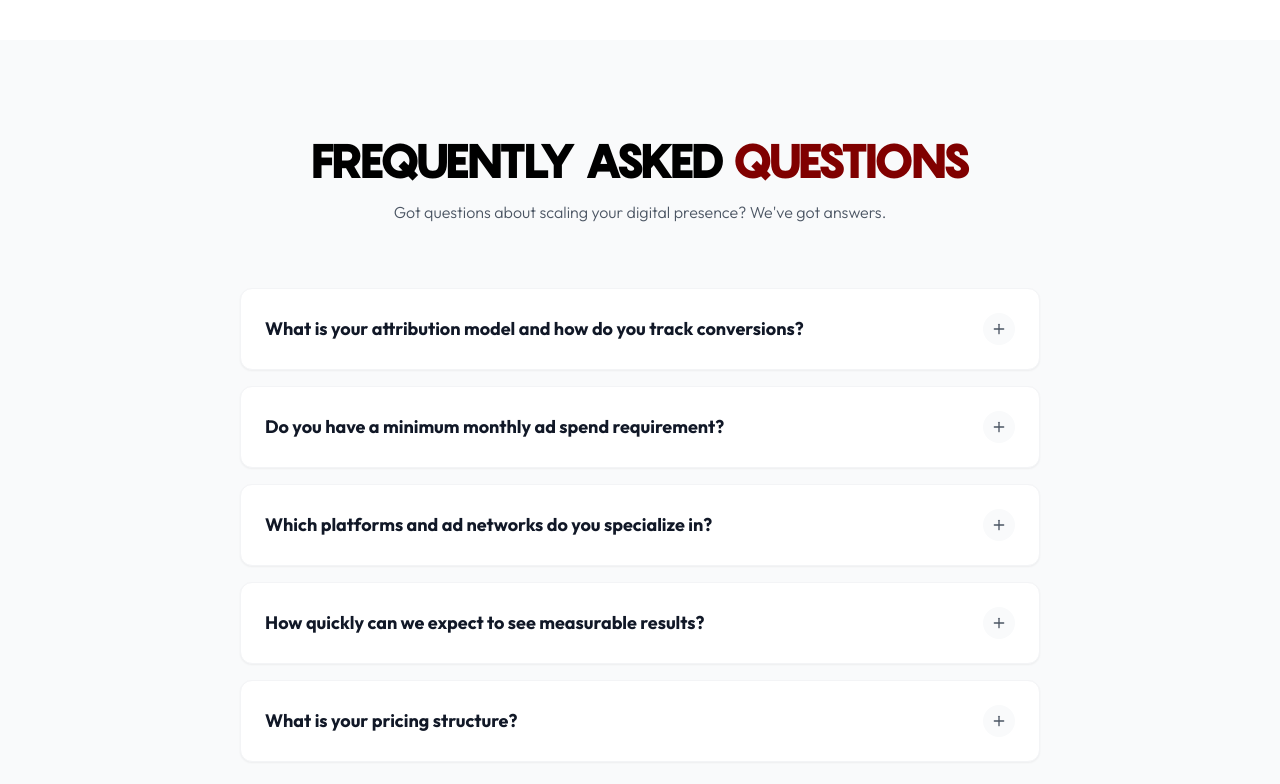
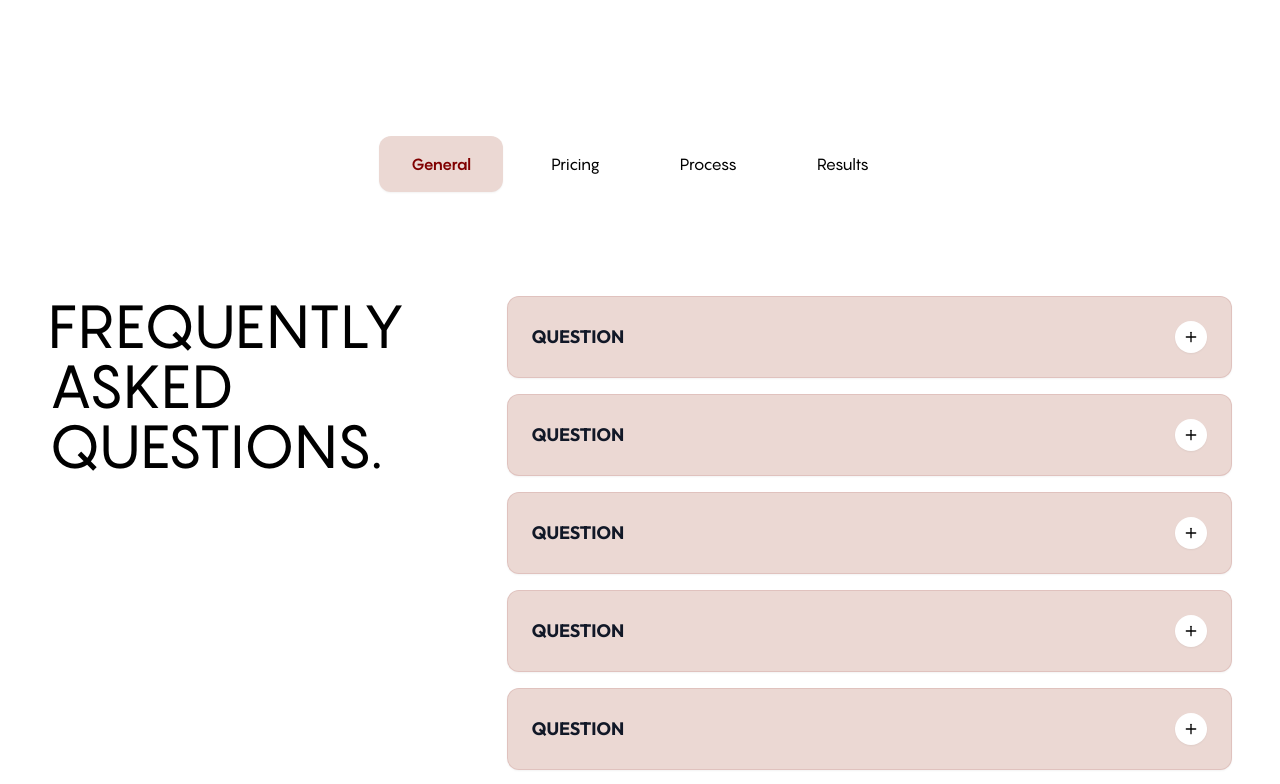
Before and after one commit to amanaanubhav/brndo.in, a React (Vite) app: page / in a window 1280 px wide. Shown: the part 1560-2344 px from the top of the page. Built offline with nearby package versions, Linux system fonts and the light colour scheme.

Commit message:
redevelope faq section

```diff
--- a/src/components/FAQ.jsx
+++ b/src/components/FAQ.jsx
@@ -2,87 +2,101 @@ import { useState } from 'react';
 import { motion, AnimatePresence } from 'framer-motion';
 import { Plus, Minus } from 'lucide-react';
 
-const faqs = [
-  {
-    question: "What is your attribution model and how do you track conversions?",
-    answer: "We utilize a hybrid attribution system combining direct server-side integrations (like Meta Conversions API and Google Offline Conversions) with platform-level tracking and post-purchase surveys. This bypasses browser-level blockages (iOS 14.5+) and allows us to track true, incremental ROAS and CAC."
-  },
-  {
-    question: "Do you have a minimum monthly ad spend requirement?",
-    answer: "Yes. To build a robust testing loop with statistically significant data, we partner with brands spending at least $10,000 per month. This budget allows us to run rapid creative and structural tests to find scaling opportunities quickly."
-  },
-  {
-    question: "Which platforms and ad networks do you specialize in?",
-    answer: "Our core specialization is in Meta (Facebook & Instagram Ads), Google Ads (Search, Performance Max, YouTube), and TikTok Ads. We also handle full landing page optimization (CRO) to ensure the traffic we buy actually converts."
-  },
-  {
-    question: "How quickly can we expect to see measurable results?",
-    answer: "Audits, tracking fixes, and initial creative testing go live within the first 14 days. While stabilization and minor optimizations occur in the first month, scalable and highly profitable growth typically matures between day 30 and 90."
-  },
-  {
-    question: "What is your pricing structure?",
-    answer: "We work on a custom flat-fee retainer plus a performance/percentage-of-spend model, depending on your business stage and scale. We align our goals directly with your target metrics (MER/ROAS) to make sure our growth is profitable for you."
-  }
-];
+const dummyFAQs = Array(6).fill({
+  question: "QUESTION",
+  answer: "Sample answer content. Lorem ipsum dolor sit amet."
+});
+
+const faqData = {
+  General: dummyFAQs,
+  Pricing: dummyFAQs,
+  Process: dummyFAQs,
+  Results: dummyFAQs
+};
+
+const tabs = ['General', 'Pricing', 'Process', 'Results'];
 
 export default function FAQ() {
+  const [activeTab, setActiveTab] = useState('General');
   const [openIndex, setOpenIndex] = useState(null);
 
   const toggleFAQ = (index) => {
     setOpenIndex(openIndex === index ? null : index);
   };
 
+  // Reset open accordion when tab changes
+  const handleTabChange = (tab) => {
+    setActiveTab(tab);
+    setOpenIndex(null);
+  };
+
   return (
-    <section id="faq" className="py-24 bg-gray-50 dark:bg-transparent transition-colors duration-300">
-      <div className="max-w-4xl mx-auto px-6 md:px-12 w-full">
+    <section id="faq" className="py-24 bg-white dark:bg-gray-950 transition-colors duration-300">
+      <div className="max-w-7xl mx-auto px-6 md:px-12 w-full">
 
-        {/* Header Block */}
-        <div className="text-center mb-16">
+        {/* Top Tabs */}
+        <div className="flex justify-center gap-2 md:gap-4 mb-16 md:mb-24 overflow-x-auto pb-2">
+          {tabs.map(tab => (
+            <button
+              key={tab}
+              onClick={() => handleTabChange(tab)}
+              className={`px-5 py-3 md:px-8 md:py-4 rounded-xl font-pangram text-sm md:text-base transition-all duration-300 whitespace-nowrap ${
+                activeTab === tab
+                  ? 'bg-brndo-lightRed text-brndo-red font-bold shadow-sm'
+                  : 'text-black dark:text-white font-normal hover:bg-gray-100 dark:hover:bg-gray-900'
+              }`}
+            >
+              {tab}
+            </button>
+          ))}
+        </div>
+
+        {/* Layout Container */}
+        <div className="flex flex-col lg:flex-row gap-12 lg:gap-24 w-full items-start">
+
+          {/* Left Side: Title */}
+          <div className="lg:w-1/3 lg:sticky lg:top-32">
             <motion.h2
-            initial={{ opacity: 0, y: 20 }}
-            whileInView={{ opacity: 1, y: 0 }}
+              initial={{ opacity: 0, x: -20 }}
+              whileInView={{ opacity: 1, x: 0 }}
               viewport={{ once: true }}
               transition={{ duration: 0.6 }}
-            className="font-pangram text-3xl md:text-5xl font-black text-black dark:text-white tracking-tighter uppercase mb-4"
+              className="font-pangram text-4xl md:text-5xl lg:text-6xl font-light text-black dark:text-white uppercase leading-tight tracking-wide"
             >
-            Frequently Asked <span className="text-brndo-red">Questions</span>
+              FREQUENTLY ASKED<br/>QUESTIONS.
             </motion.h2>
-          <motion.p
-            initial={{ opacity: 0, y: 20 }}
-            whileInView={{ opacity: 1, y: 0 }}
-            viewport={{ once: true }}
-            transition={{ duration: 0.6, delay: 0.1 }}
-            className="text-gray-600 dark:text-gray-400 font-light"
-          >
-            Got questions about scaling your digital presence? We've got answers.
-          </motion.p>
           </div>
 
-        {/* FAQ Accordion List */}
-        <div className="space-y-4">
-          {faqs.map((faq, idx) => {
+          {/* Right Side: FAQ Accordions */}
+          <div className="lg:w-2/3 space-y-4 w-full">
+            <AnimatePresence mode="wait">
+              <motion.div
+                key={activeTab}
+                initial={{ opacity: 0, y: 10 }}
+                animate={{ opacity: 1, y: 0 }}
+                exit={{ opacity: 0, y: -10 }}
+                transition={{ duration: 0.3 }}
+                className="space-y-4"
+              >
+                {faqData[activeTab].map((faq, idx) => {
                   const isOpen = openIndex === idx;
                   return (
-              <motion.div
+                    <div
                       key={idx}
-                initial={{ opacity: 0, y: 15 }}
-                whileInView={{ opacity: 1, y: 0 }}
-                viewport={{ once: true }}
-                transition={{ duration: 0.5, delay: idx * 0.05 }}
-                className="bg-white dark:bg-gray-900 border border-gray-100 dark:border-gray-800 rounded-xl overflow-hidden shadow-sm transition-colors duration-300"
+                      className="bg-brndo-lightRed dark:bg-brndo-red/10 border border-brndo-red/10 rounded-xl overflow-hidden shadow-sm transition-colors duration-300"
                     >
                       <button
                         onClick={() => toggleFAQ(idx)}
                         className="w-full flex items-center justify-between p-6 text-left focus:outline-none"
                       >
-                  <span className="font-bold text-gray-900 dark:text-white text-base md:text-lg pr-4 transition-colors hover:text-brndo-red">
+                        <span className="font-bold text-gray-900 dark:text-white text-base md:text-lg pr-4 transition-colors">
                           {faq.question}
                         </span>
-                  <div className="flex-shrink-0 w-8 h-8 rounded-full bg-gray-50 dark:bg-gray-800 flex items-center justify-center text-gray-600 dark:text-gray-400 transition-colors">
+                        <div className="flex-shrink-0 w-8 h-8 rounded-full bg-white dark:bg-gray-800 flex items-center justify-center text-gray-600 dark:text-gray-400 shadow-sm transition-colors">
                           {isOpen ? (
                             <Minus className="w-4 h-4 text-brndo-red" />
                           ) : (
-                      <Plus className="w-4 h-4" />
+                            <Plus className="w-4 h-4 text-black dark:text-white" />
                           )}
                         </div>
                       </button>
@@ -95,15 +109,19 @@ export default function FAQ() {
                             exit={{ height: 0, opacity: 0 }}
                             transition={{ duration: 0.3, ease: "easeInOut" }}
                           >
-                      <div className="px-6 pb-6 text-gray-600 dark:text-gray-400 font-light leading-relaxed border-t border-gray-50 dark:border-gray-800/50 pt-4">
+                            <div className="px-6 pb-6 text-gray-700 dark:text-gray-300 font-light leading-relaxed border-t border-brndo-red/10 pt-4">
                               {faq.answer}
                             </div>
                           </motion.div>
                         )}
                       </AnimatePresence>
-              </motion.div>
+                    </div>
                   );
                 })}
+              </motion.div>
+            </AnimatePresence>
+          </div>
+
         </div>
       </div>
     </section>
--- a/src/components/LogoScroll.jsx
+++ b/src/components/LogoScroll.jsx
@@ -75,7 +75,7 @@ export default function LogoScroll() {
               key={idx}
               src={`/${logo}`}
               alt={`Client Logo`}
-              className="h-16 md:h-20 lg:h-24 w-auto object-contain grayscale opacity-60 hover:grayscale-0 hover:opacity-100 transition-all duration-300 flex-shrink-0 cursor-pointer"
+              className="h-10 md:h-14 lg:h-18 w-auto object-contain grayscale opacity-60 hover:grayscale-0 hover:opacity-100 transition-all duration-300 flex-shrink-0 cursor-pointer"
             />
           ))}
         </div>
@@ -102,7 +102,7 @@ export default function LogoScroll() {
                 }}
                 exit={{ opacity: 0, x: -50, scale: 0.8 }}
                 transition={{ duration: 0.4, ease: "easeInOut" }}
-                className="h-16 sm:h-20 w-auto object-contain flex-shrink-0 mx-6"
+                className="h-14 sm:h-16 w-auto object-contain flex-shrink-0 mx-6"
               />
             );
           })}
```
Lines whose indentation alone changed are shown as unchanged.
